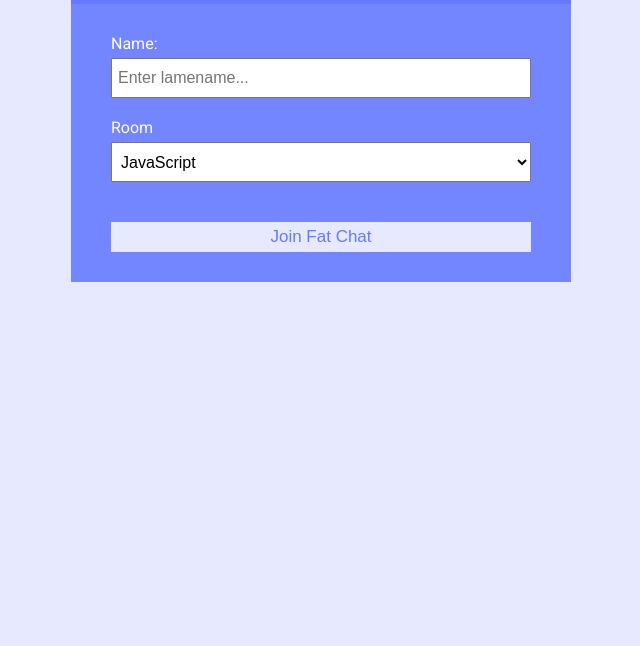
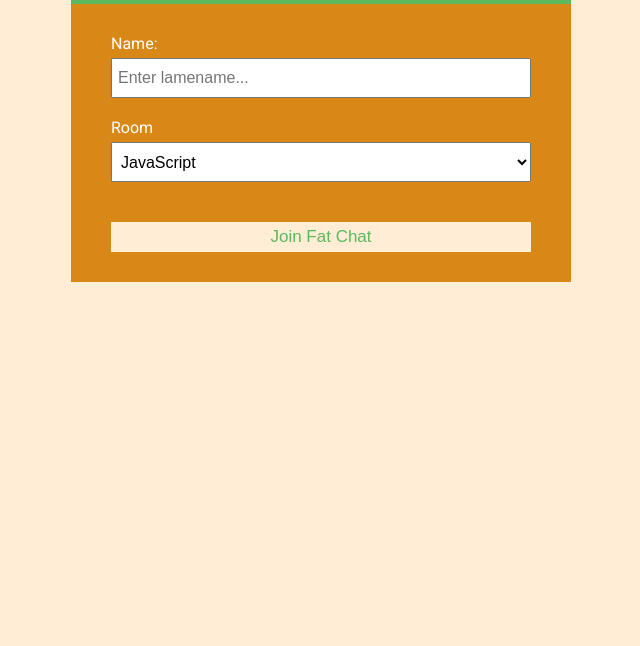
Before and after one commit to jross111/Sockets.io-Chat, a website: page public/index.html in a window 1280 px wide. Shown: the part 154-800 px from the top of the page, without its empty margins (319-959 px from the left). Drawn offline with Linux system fonts and the light colour scheme.

Commit message:
:checkered_flag:

```diff
--- a/public/css/styles.css
+++ b/public/css/styles.css
@@ -1,9 +1,9 @@
 @import url('https://fonts.googleapis.com/css?family=Roboto&display=swap');
 
 :root {
-	--dark-color-a: #667aff;
-	--dark-color-b: #7386ff;
-	--light-color: #e6e9ff;
+	--dark-color-a: #5cb85c;
+	--dark-color-b: #d88817;
+	--light-color: #ffedd6;
 	--success-color: #5cb85c;
 	--error-color: #d9534f;
 }
```
Also changed, not shown: server.js (+6 -6 lines).
